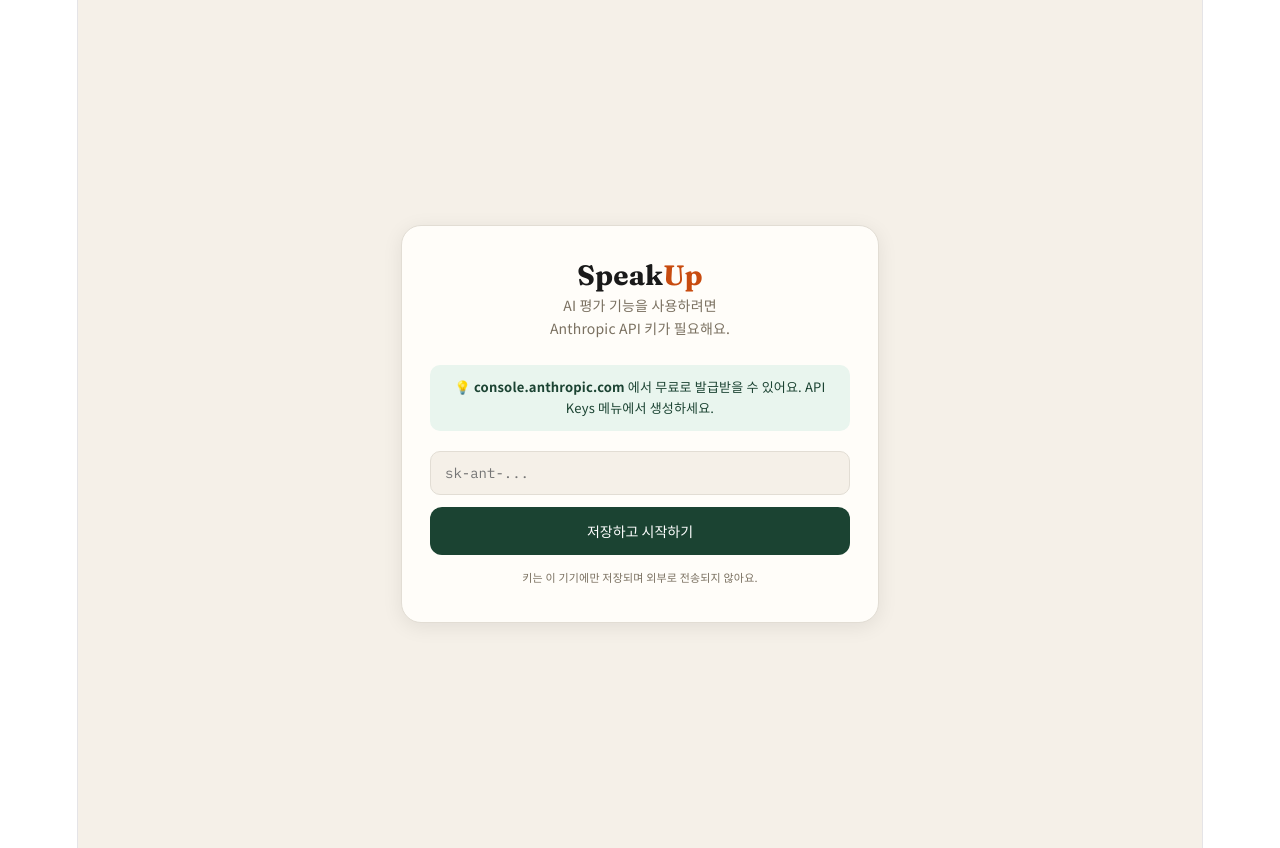
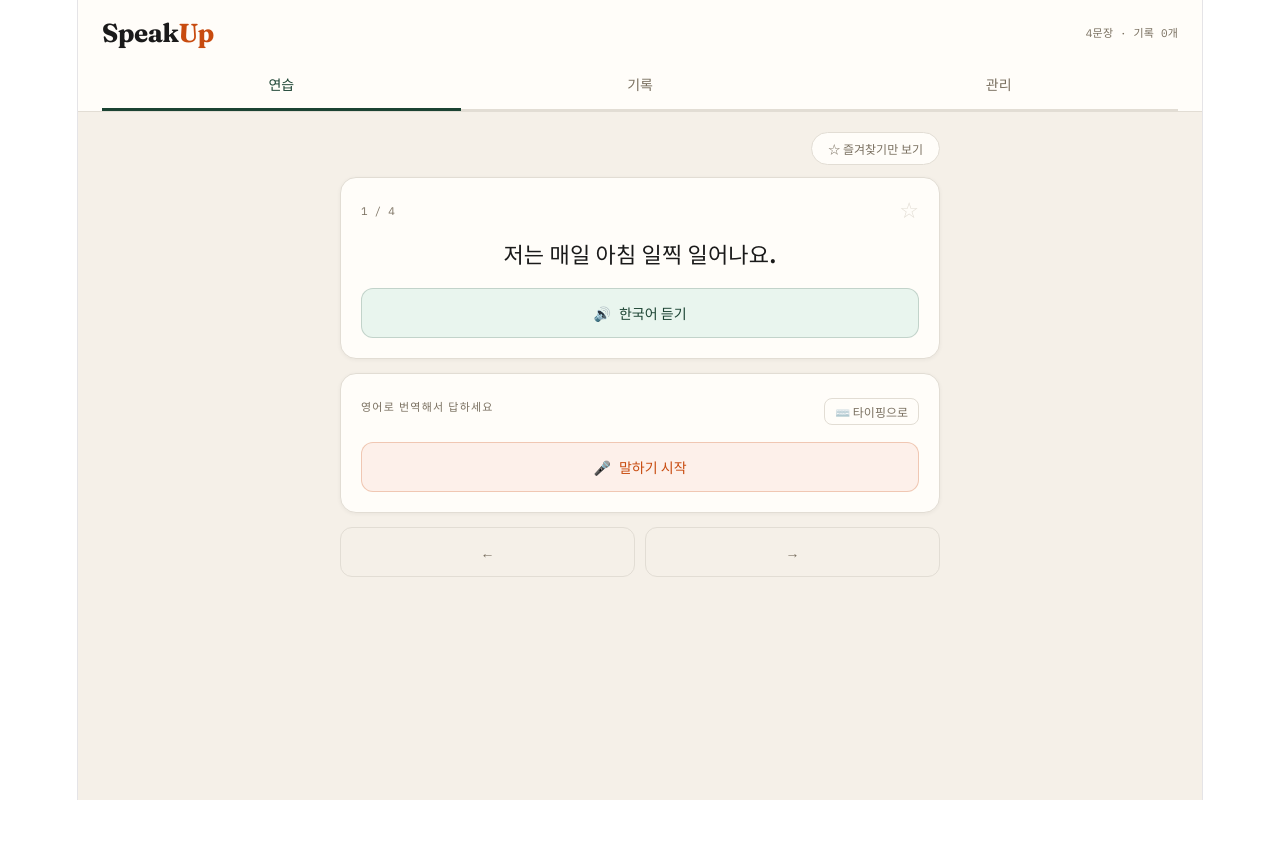
Before and after one commit to colab-jjang/speakup, a React (Vite) app: page / in a window 1280 px wide. After the commit the page ends 800 px from the top, so only its background shows below. Built offline with nearby package versions, Linux system fonts and the light colour scheme.

Commit message:
add serverless api proxy

```diff
--- a/src/App.jsx
+++ b/src/App.jsx
@@ -16,19 +16,11 @@
   { id: 4, korean: "날씨가 좋으면 공원에 산책하러 갈게요.", english: "If the weather is nice, I'll go for a walk in the park.", bookmarked: false, reviewCount: 0 },
 ];
 
-let API_KEY = localStorage.getItem("speakup_api_key") || "";
 
 async function callClaude(messages, system) {
-  const key = API_KEY || localStorage.getItem("speakup_api_key") || "";
-  if (!key) throw new Error("API 키가 없어요. 🔑 버튼을 눌러 키를 입력해주세요.");
-  const res = await fetch("https://api.anthropic.com/v1/messages", {
+  const res = await fetch("/api/evaluate", {
     method: "POST",
-    headers: {
-      "Content-Type": "application/json",
-      "x-api-key": key,
-      "anthropic-version": "2023-06-01",
-      "anthropic-dangerous-allow-browser": "true",
-    },
+    headers: { "Content-Type": "application/json" },
     body: JSON.stringify({ model: "claude-sonnet-4-20250514", max_tokens: 1000, system, messages }),
   });
   if (!res.ok) {
@@ -73,8 +65,6 @@
 }
 
 export default function App() {
-  const [apiKey, setApiKey] = useState(localStorage.getItem("speakup_api_key") || "");
-  const [apiKeyInput, setApiKeyInput] = useState("");
   const [view, setView] = useState("practice");
   const [sentences, setSentences] = useState(INITIAL);
   const [idx, setIdx] = useState(0);
@@ -439,55 +429,6 @@
 
   const tabs = [{ key: "practice", label: "연습" }, { key: "history", label: "기록" }, { key: "manage", label: "관리" }];
 
-  const saveApiKey = () => {
-    const key = apiKeyInput.trim();
-    if (!key.startsWith("sk-ant-")) { alert("올바른 Anthropic API 키를 입력해주세요. (sk-ant- 로 시작)"); return; }
-    localStorage.setItem("speakup_api_key", key);
-    API_KEY = key;
-    setApiKey(key);
-    setApiKeyInput("");
-  };
-
-  const clearApiKey = () => {
-    localStorage.removeItem("speakup_api_key");
-    API_KEY = "";
-    setApiKey("");
-  };
-
-  if (!apiKey) return (
-    <>
-      <link rel="preconnect" href="https://fonts.googleapis.com" />
-      <link href={FONTS} rel="stylesheet" />
-      <div style={{ minHeight: "100vh", background: C.bg, display: "flex", alignItems: "center", justifyContent: "center", padding: 24 }}>
-        <div style={{ background: C.paper, borderRadius: 20, border: `1px solid ${C.border}`, padding: "36px 28px", maxWidth: 420, width: "100%", boxShadow: "0 4px 20px rgba(0,0,0,0.08)" }}>
-          <div style={{ fontFamily: "'Fraunces', serif", fontSize: 28, fontWeight: 700, color: C.ink, marginBottom: 6 }}>
-            Speak<span style={{ color: C.orange }}>Up</span>
-          </div>
-          <p style={{ fontFamily: "'Noto Sans KR'", fontSize: 14, color: C.muted, lineHeight: 1.7, marginBottom: 24 }}>
-            AI 평가 기능을 사용하려면<br />Anthropic API 키가 필요해요.
-          </p>
-          <div style={{ background: C.greenLight, borderRadius: 10, padding: "12px 14px", marginBottom: 20, fontSize: 13, color: C.green, fontFamily: "'Noto Sans KR'", lineHeight: 1.6 }}>
-            💡 <strong>console.anthropic.com</strong> 에서 무료로 발급받을 수 있어요. API Keys 메뉴에서 생성하세요.
-          </div>
-          <input
-            value={apiKeyInput}
-            onChange={e => setApiKeyInput(e.target.value)}
-            onKeyDown={e => e.key === "Enter" && saveApiKey()}
-            placeholder="sk-ant-..."
-            type="password"
-            style={{ width: "100%", padding: "12px 14px", borderRadius: 10, border: `1.5px solid ${C.border}`, background: C.bg, fontFamily: "'IBM Plex Mono'", fontSize: 14, color: C.ink, outline: "none", boxSizing: "border-box", marginBottom: 12 }}
-          />
-          <button onClick={saveApiKey} style={{ width: "100%", padding: "14px", borderRadius: 12, border: "none", background: C.green, color: "#fff", fontFamily: "'Noto Sans KR'", fontSize: 14, fontWeight: 700, cursor: "pointer" }}>
-            저장하고 시작하기
-          </button>
-          <p style={{ fontFamily: "'Noto Sans KR'", fontSize: 11, color: C.muted, textAlign: "center", marginTop: 14, lineHeight: 1.6 }}>
-            키는 이 기기에만 저장되며 외부로 전송되지 않아요.
-          </p>
-        </div>
-      </div>
-    </>
-  );
-
   return (
     <>
       <link rel="preconnect" href="https://fonts.googleapis.com" />
@@ -498,13 +439,8 @@
             <div style={{ fontFamily: "'Fraunces', serif", fontSize: 26, fontWeight: 700, color: C.ink, letterSpacing: "-0.5px" }}>
               Speak<span style={{ color: C.orange }}>Up</span>
             </div>
-            <div style={{ display: "flex", alignItems: "center", gap: 12 }}>
-              <div style={{ fontFamily: "'IBM Plex Mono'", fontSize: 11, color: C.muted }}>
-                {sentences.length}문장 · 기록 {history.length}개
-              </div>
-              <button onClick={clearApiKey} style={{ background: "none", border: `1px solid ${C.border}`, borderRadius: 8, padding: "4px 8px", fontSize: 11, color: C.muted, cursor: "pointer", fontFamily: "'Noto Sans KR'" }}>
-                🔑
-              </button>
+            <div style={{ fontFamily: "'IBM Plex Mono'", fontSize: 11, color: C.muted }}>
+              {sentences.length}문장 · 기록 {history.length}개
             </div>
           </div>
           <div style={{ display: "flex", borderBottom: `2px solid ${C.border}` }}>
```
Also changed, not shown: api/evaluate.js (added, +19 -0 lines).
